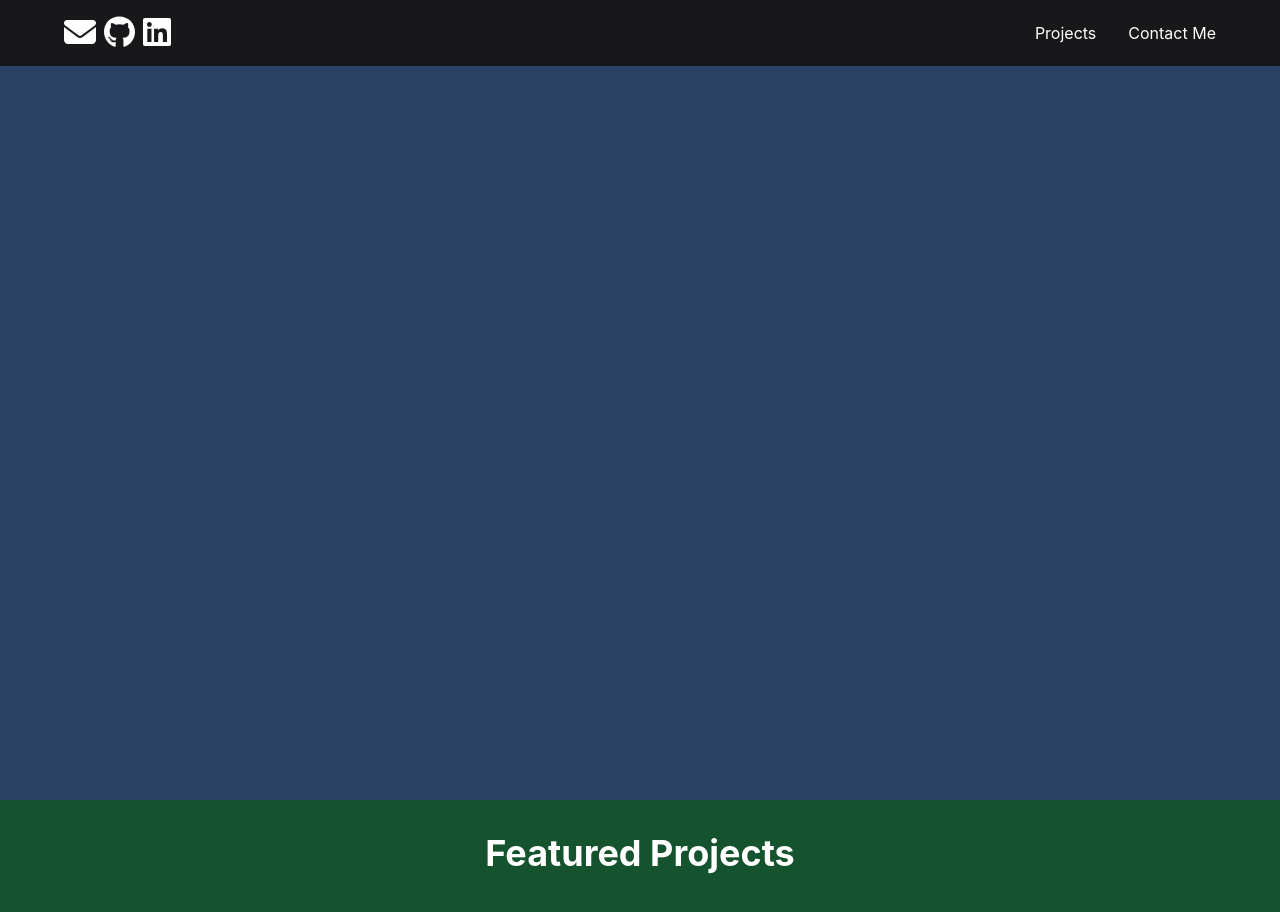
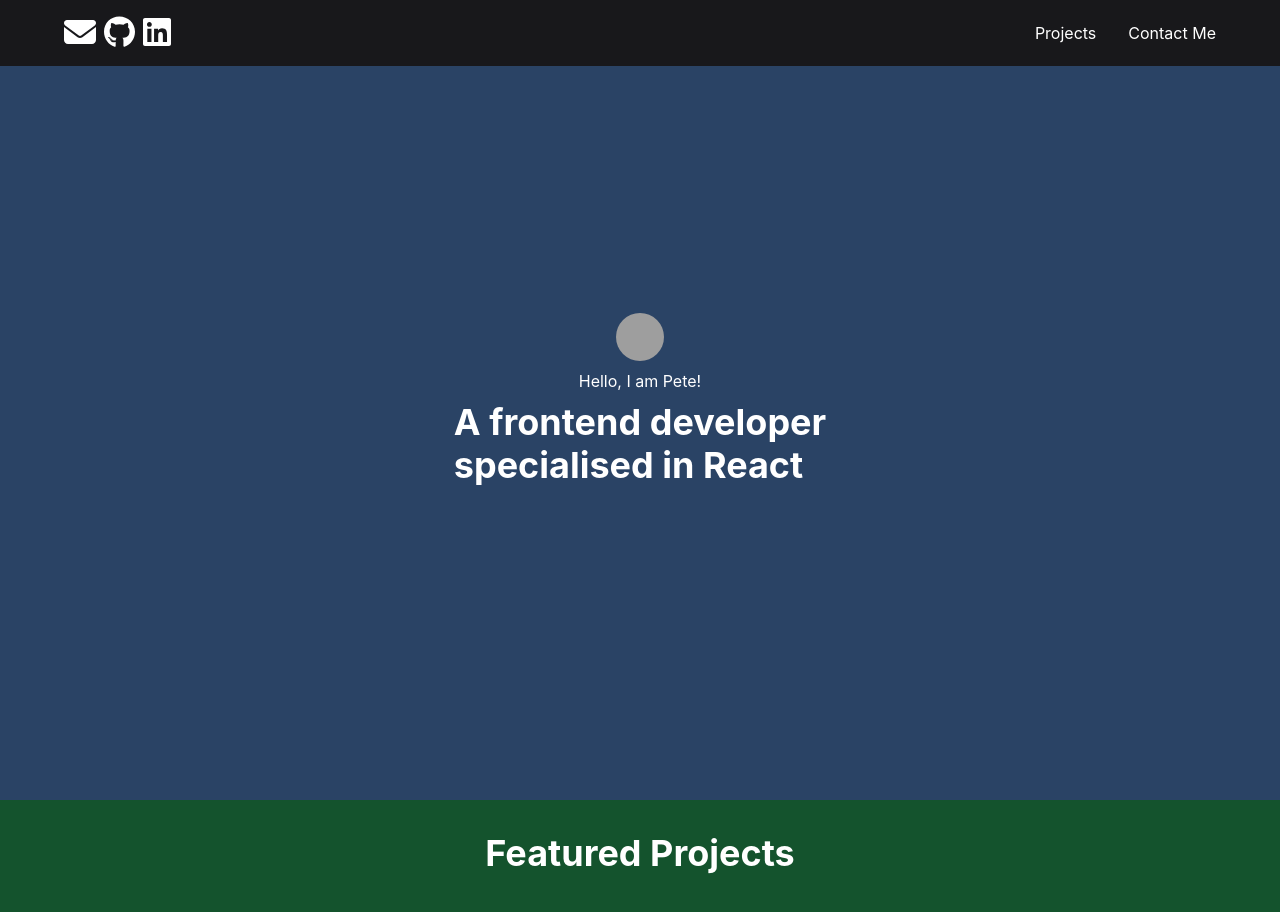
Before and after one commit to achavez5/meta-frontend-cert-react, a React (Create React App) app in the folder AdvancedReact/portfolio-project/: page / in a window 1280 px wide. Shown: the top 912 px of the page. Built offline with nearby package versions, Linux system fonts and the light colour scheme; grey boxes are pictures that could not be loaded.

Commit message:
landing section complete

```diff
--- a/AdvancedReact/portfolio-project/src/components/LandingSection.js
+++ b/AdvancedReact/portfolio-project/src/components/LandingSection.js
@@ -5,6 +5,7 @@ import FullScreenSection from "./FullScreenSection";
 const greeting = "Hello, I am Pete!";
 const bio1 = "A frontend developer";
 const bio2 = "specialised in React";
+const avatarUrl = "https://i.pravatar.cc/150?img=7";
 
 // Implement the UI for the LandingSection component according to the instructions.
 // Use a combination of Avatar, Heading and VStack components.
@@ -15,7 +16,13 @@ const LandingSection = () => (
     isDarkBackground
     backgroundColor="#2A4365"
   >
-
+    <VStack>
+      <Avatar name="Image avatar" src={avatarUrl}/>
+      <p>{greeting}</p>
+    </VStack>
+    <Heading>
+      {bio1}<br/>{bio2}
+    </Heading>
   </FullScreenSection>
 );
 
```
